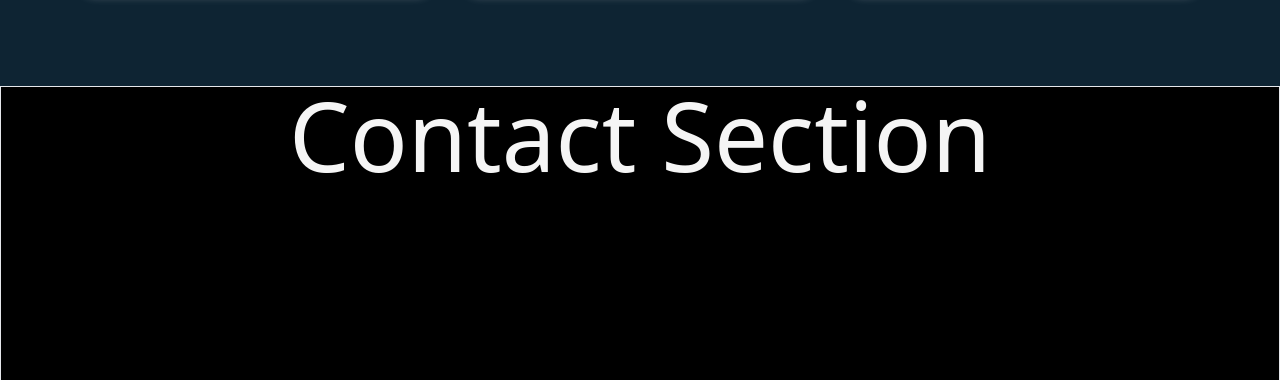
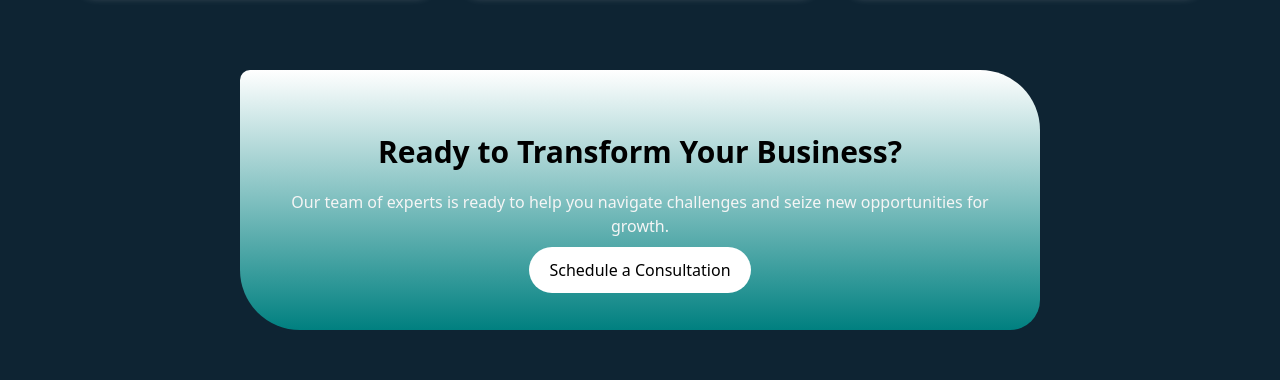
Before and after one commit to erinaurelie/ae-icl-website-react, a React (Vite) app in the folder client/: page / in a window 1280 px wide. Shown: the part 2436-2816 px from the top of the page. Built offline with nearby package versions, Linux system fonts and the light colour scheme.

Commit message:
feat: add CTA section

```diff
--- /dev/null
+++ b/client/src/components/CallToAction.jsx
@@ -0,0 +1,17 @@
+const CallToAction = () => {
+  return (
+    <article className="my-20 mx-auto max-w-[800px] py-12 px-8 text-center rounded-CTA bg-[linear-gradient(white,_teal)]">
+      <h3 className="text-3xl text-black my-4 font-bold">
+        Ready to Transform Your Business?
+      </h3>
+      <p className="text-[rgb(75 85 99)] my-5">
+        Our team of experts is ready to help you navigate challenges and seize new opportunities for growth.
+      </p>
+      <a href="#contact-us" className="py-3 px-5 bg-white text-black rounded-full font-medium">
+        Schedule a Consultation
+      </a>
+    </article>
+  )
+}
+
+export default CallToAction;
--- a/client/src/components/index.js
+++ b/client/src/components/index.js
@@ -4,6 +4,7 @@ import SectionLabel from "./SectionLabel";
 import ButtonLink from "./ButtonLink";
 import SectionHeader from "./SectionHeader";
 import ServiceCard from "./ServiceCard";
+import CallToAction from "./CallToAction";
 
 export {
   Header,
@@ -11,5 +12,6 @@ export {
   SectionLabel,
   ButtonLink,
   SectionHeader,
-  ServiceCard
+  ServiceCard,
+  CallToAction
 }
--- a/client/src/sections/Contact.jsx
+++ /dev/null
@@ -1,10 +0,0 @@
-const Contact = () => {
-  return (
-    <section id="contact-us" className="bg-black border h-[500px] mb-5">
-      {/* TODO: Add contact content */}
-      <h1 className="text-center text-8xl">Contact Section</h1>
-    </section>
-  )
-}
-
-export default Contact
--- a/client/src/sections/Services.jsx
+++ b/client/src/sections/Services.jsx
@@ -1,4 +1,4 @@
-import { SectionHeader, ServiceCard } from '../components'
+import { SectionHeader, ServiceCard, CallToAction } from '../components'
 import { services } from '../constants'
 
 const Services = () => {
@@ -19,6 +19,8 @@ const Services = () => {
         ))}
       </div>
 
+      <CallToAction />
+
     </section>
   );
 };
--- a/client/tailwind.config.js
+++ b/client/tailwind.config.js
@@ -51,6 +51,9 @@ export default {
       },
       padding: {
         'section': '96px 80px'
+      },
+      borderRadius: {
+        'CTA': '10px 60px 30px'
       }
     }
   },
```
